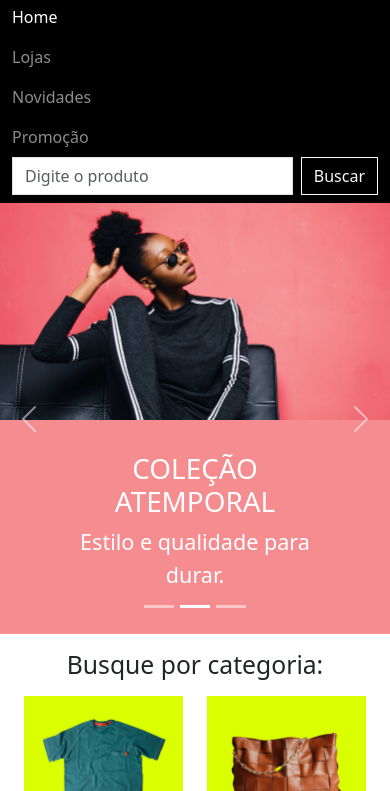
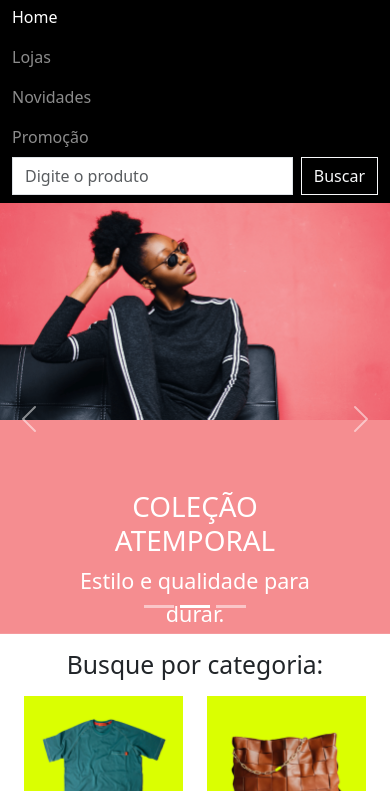
Before and after one commit to GuiLuiz06/Landing-page-Bootstrap, a plain HTML site: page index.html in a window 390 px wide. Both pictures are taken after a click on the button 350 px from the left and 29 px from the top of the page. Shown: the part 53-844 px from the top of the page. Drawn offline with nearby package versions, Linux system fonts and the light colour scheme.

Commit message:
sm display

```diff
--- a/style.css
+++ b/style.css
@@ -21,6 +21,6 @@ section i,
 
 @media(max-width: 767px){
     .posicao{
-        top:53%;
+        top:62%;
     }
 }
```
